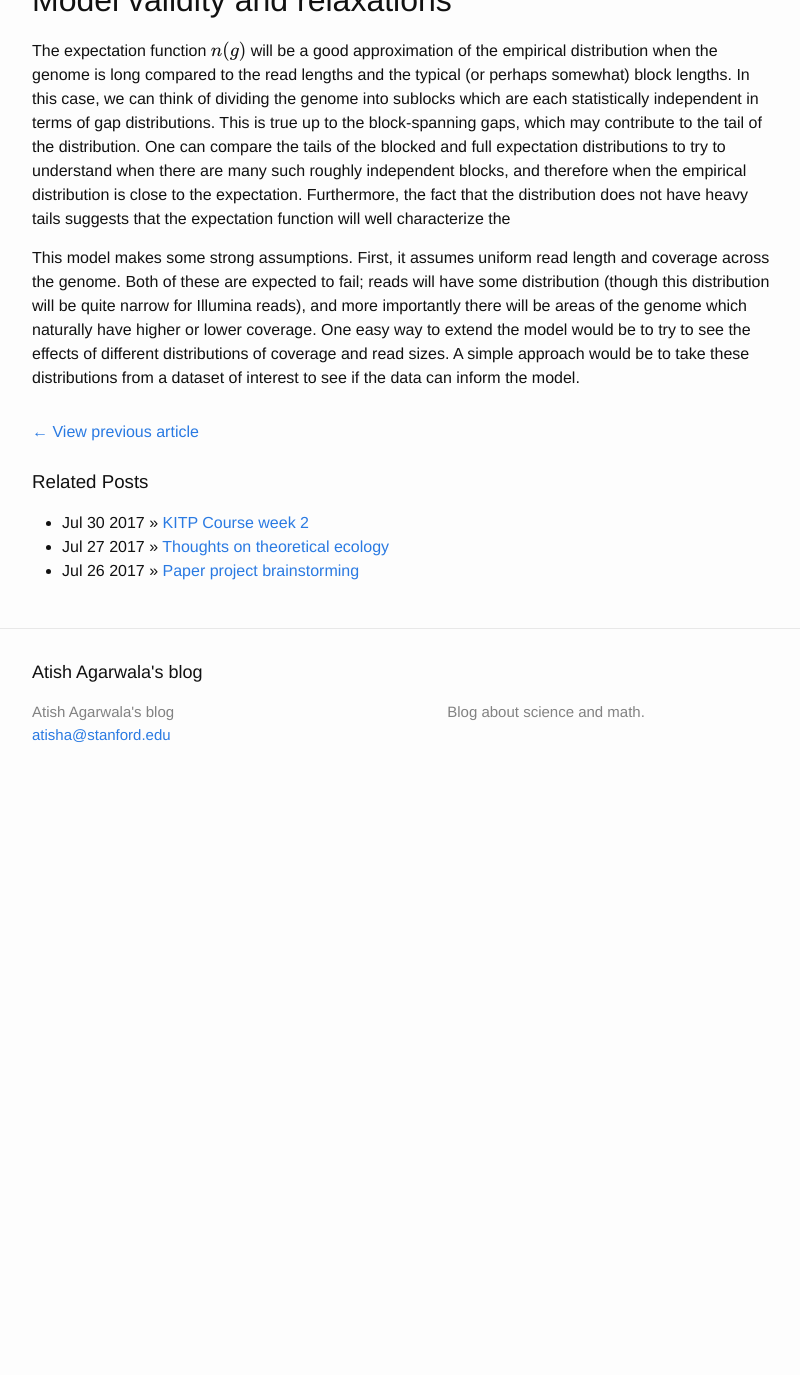
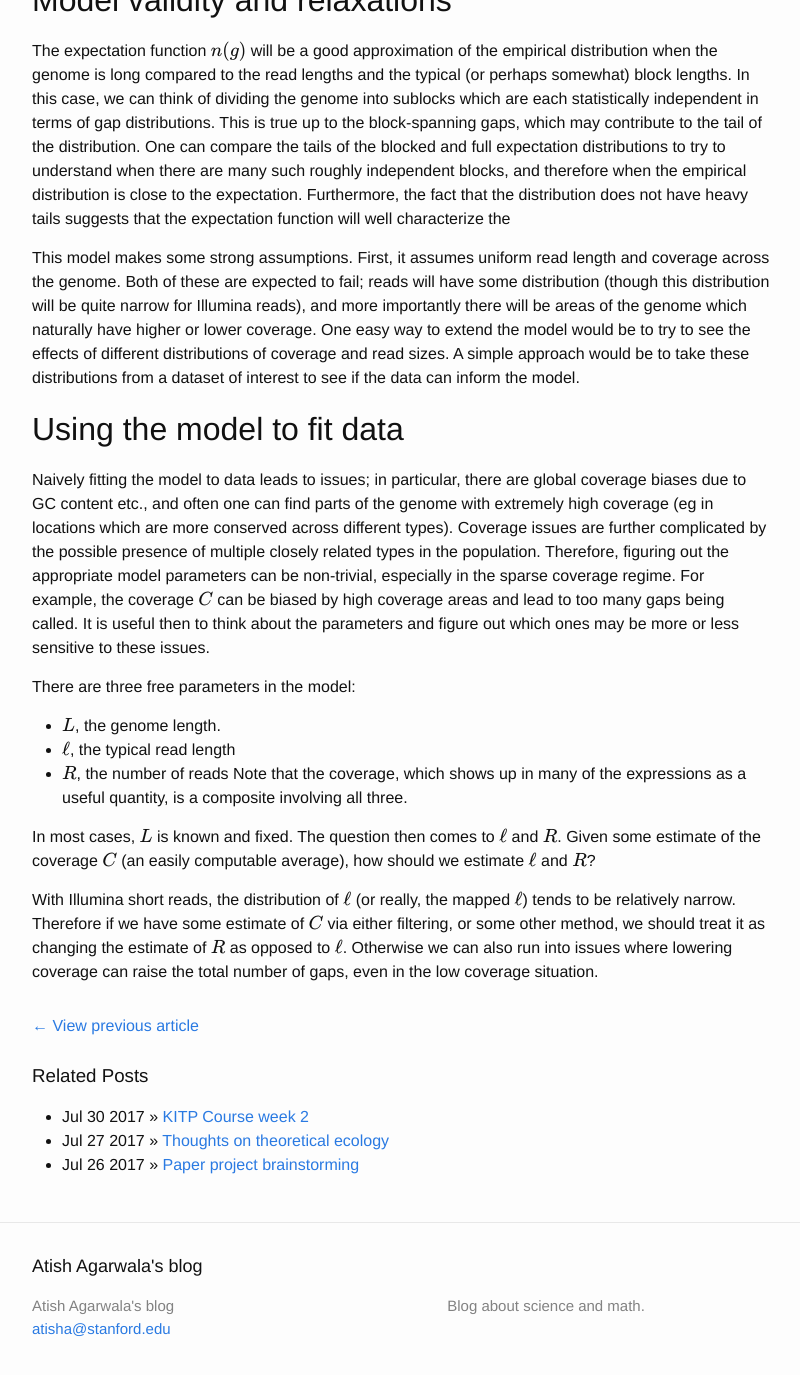
Before and after one commit to atishagarwala/atishagarwala.github.io, a Jekyll site: the page built from _posts/2017-08-04-Null-model-coverage.markdown, in a window 1280 px wide and 1400 px high, scrolled down 2323 px. Shown: the top 1375 px of the window, without its empty margins (238-1038 px from the left). Built offline with Jekyll 4.4.1, drawn with Linux system fonts in a browser that asks for light colours; formulas are drawn with MathJax 3; comment, search, counter and statistics services are not loaded; before the commit the page ends 3129 px from its top, so only the background shows below that.

Commit message:
Update 2017-08-04-Null-model-coverage.markdown

```diff
--- a/_posts/2017-08-04-Null-model-coverage.markdown
+++ b/_posts/2017-08-04-Null-model-coverage.markdown
@@ -109,8 +109,33 @@ not have heavy tails suggests that the expectation function will well characteri
 
 
 
-This model makes some strong assumptions. First, it assumes uniform read length and coverage across the genome. Both of these
+This model makes some strong assumptions. First, it assumes uniform read length and coverage across the genome. Both of
+these
 are expected to fail; reads will have some distribution (though this distribution will be quite narrow for Illumina reads),
 and more importantly there will be areas of the genome which naturally have higher or lower coverage. One easy
 way to extend the model would be to try to see the effects of different distributions of coverage and read sizes. A simple
 approach would be to take these distributions from a dataset of interest to see if the data can inform the model.
+
+## Using the model to fit data
+
+Naively fitting the model to data leads to issues; in particular, there are global coverage biases due to GC content etc.,
+and often one can find parts of the genome with extremely high coverage (eg in locations which are more conserved across
+different types). Coverage issues are further complicated by the possible presence of multiple closely related types in the
+population. Therefore, figuring out the appropriate model parameters can be non-trivial, especially in the sparse coverage
+regime. For example, the coverage $$C$$ can be biased by high coverage areas and lead to too many gaps being called.
+It is useful then to think about the parameters and figure out which ones may be more or less sensitive to
+these issues.
+
+There are three free parameters in the model:
+* $$L$$, the genome length.
+* $$\ell$$, the typical read length
+* $$R$$, the number of reads
+Note that the coverage, which shows up in many of the expressions as a useful quantity, is a composite involving all three.
+
+In most cases, $$L$$ is known and fixed. The question then comes to $$\ell$$ and $$R$$. Given some estimate of the coverage
+$$C$$ (an easily computable average), how should we estimate $$\ell$$ and $$R$$?
+
+With Illumina short reads, the distribution of $$\ell$$ (or really, the mapped $$\ell$$) tends to be relatively narrow.
+Therefore if we have some estimate of $$C$$ via either filtering, or some other method, we should treat it as changing
+the estimate of $$R$$ as opposed to $$\ell$$. Otherwise we can also run into issues where lowering coverage can raise the
+total number of gaps, even in the low coverage situation.
```
